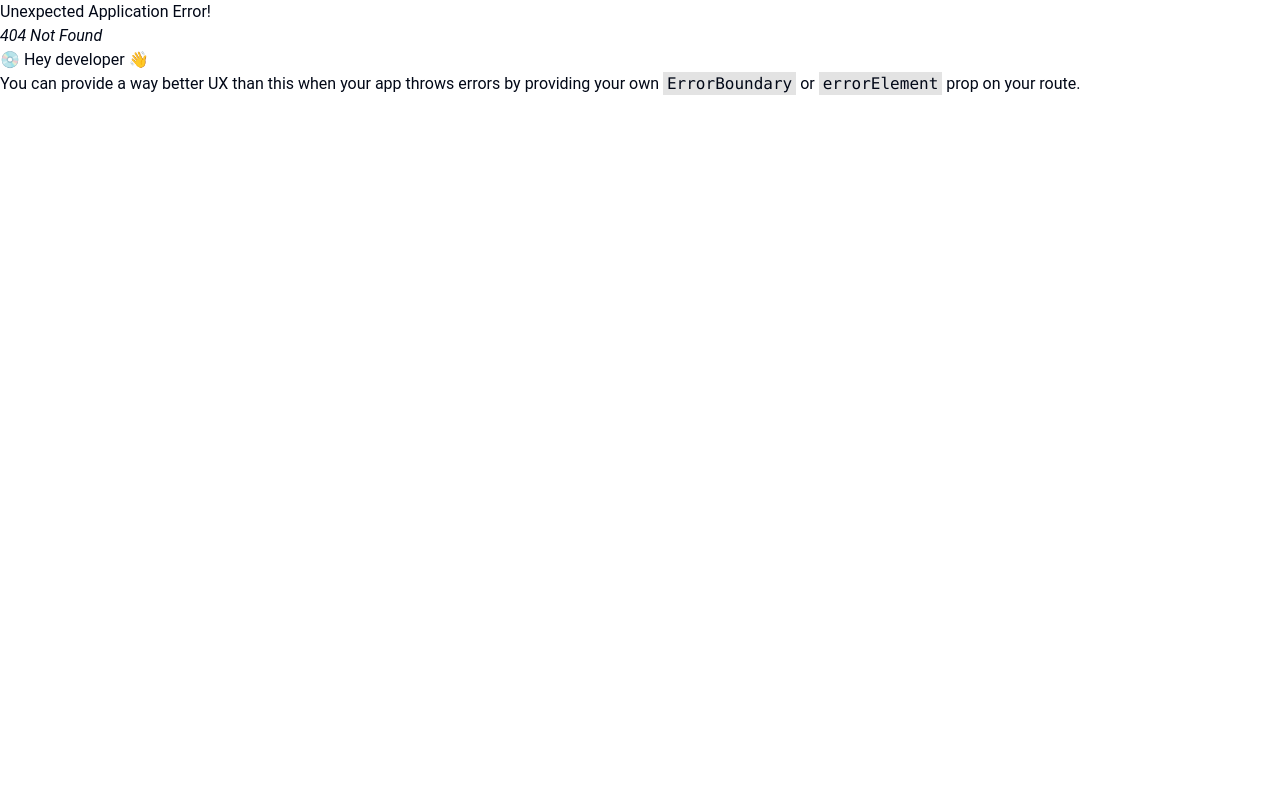
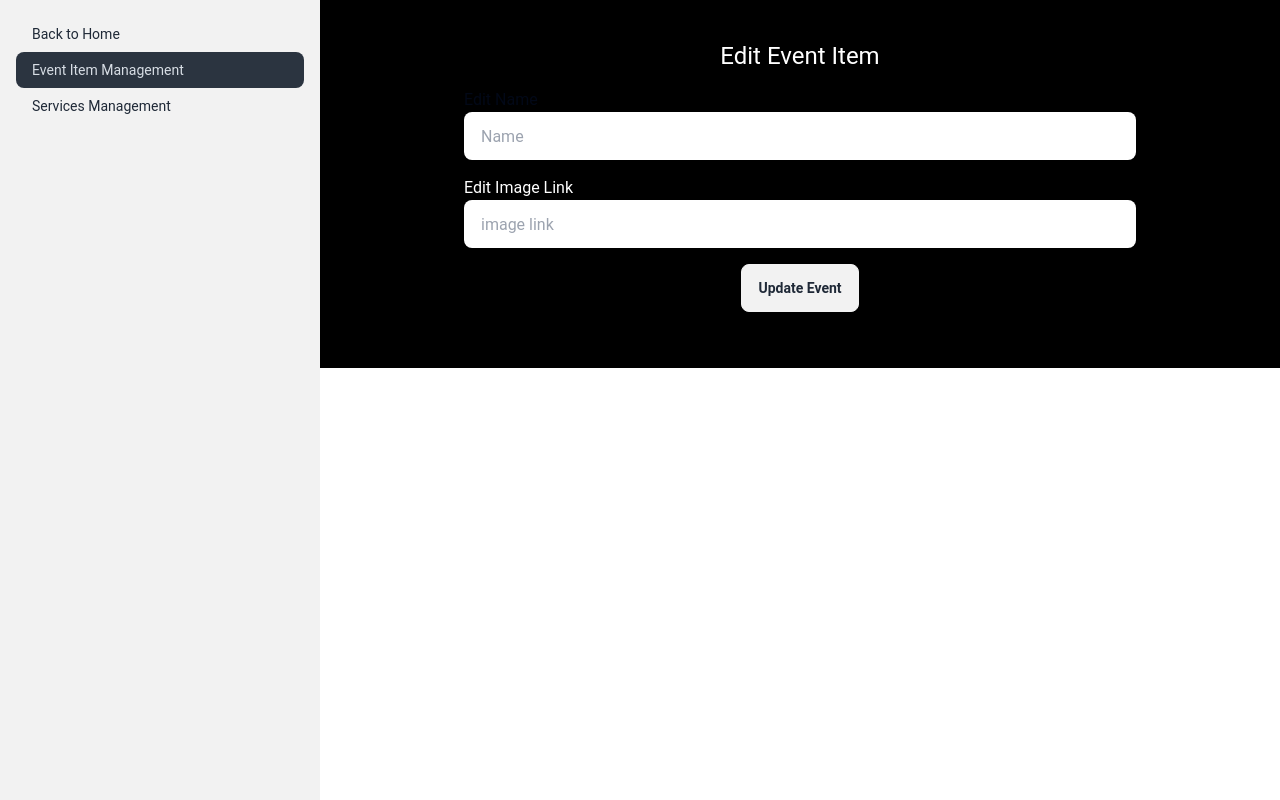
Before and after one commit to developer-nieem/event360-front-end, a React (Vite) app: page /admin/event-item-management/1 in a window 1280 px wide. Before the commit this address had no page. Built offline with nearby package versions, Linux system fonts and the light colour scheme; no server answers.

Commit message:
Event item Management CRUD operation Complete

```diff
--- a/package.json
+++ b/package.json
@@ -24,6 +24,7 @@
     "react-hook-form": "^7.49.3",
     "react-router-dom": "^6.21.3",
     "sort-by": "^1.2.0",
+    "sweetalert2": "^11.10.4",
     "swiper": "^11.0.5",
     "tailwind-merge": "^2.2.1",
     "tailwindcss-animate": "^1.0.7"
--- a/src/components/EventItemManagement/AddEvent.tsx
+++ b/src/components/EventItemManagement/AddEvent.tsx
@@ -1,6 +1,7 @@
 import { useMutation, useQueryClient } from "@tanstack/react-query";
 import axios from "axios";
 import { SubmitHandler, useForm } from "react-hook-form"
+import Swal from 'sweetalert2'
 
 type Inputs = {
     name: string
@@ -17,6 +18,8 @@ const AddEvent = () => {
       const queryClient =  useQueryClient()
 
 
+
+
       const {mutateAsync } = useMutation({
 
         mutationFn : async(data ) => {
@@ -25,8 +28,19 @@ const AddEvent = () => {
 
         onSuccess : () => {
             queryClient.invalidateQueries({queryKey: ["event"]})
+
+            Swal.fire({
+                position: "top-end",
+                icon: "success",
+                title: "Your Event has been Added",
+                showConfirmButton: false,
+                timer: 1500
+              });
         }
     })
+
+
+
 
 
       const onSubmit: SubmitHandler<Inputs> = async(data) => {
--- a/src/components/EventItemManagement/EditEvent.tsx
+++ b/src/components/EventItemManagement/EditEvent.tsx
@@ -1,11 +1,104 @@
+import { useGetEventItem } from "@/api/EventItem/useGetEventItem";
+import { IEvents } from "@/type/events/events.type";
+import { useMutation, useQueryClient } from "@tanstack/react-query";
+import axios from "axios";
+import { useEffect, useState } from "react";
+import { SubmitHandler, useForm } from "react-hook-form";
+import { useNavigate, useParams } from "react-router-dom";
+import Swal from "sweetalert2";
+
+type Inputs = {
+    name: string
+    image: string
+  }
 
 const EditEvent = () => {
+
+    const [eventName , setEventName] = useState('')
+    const [eventImage , setEventImage] = useState('')
+
+
+    const router =  useNavigate()
+
+    const {
+        register,
+        handleSubmit,
+      } = useForm<Inputs>()
+
+    const {id} =  useParams();
+
+    const {data} = useGetEventItem()
+
+
+    const event =  data?.data.find ((item : IEvents) => item._id === id)
+
+        useEffect(() => {
+
+                    setEventName(event?.name)
+                    setEventImage(event?.image)
+
+           }, [event])
+
+    const  queryCLient = useQueryClient()
+
+           const {mutateAsync} = useMutation({
+            mutationFn : async(data) => {
+                return await axios.put(`http://localhost:3000/event-item/${id}`, data)
+            },
+
+            onSuccess : () => {
+                queryCLient.invalidateQueries({queryKey : ["event"]})
+
+
+            Swal.fire({
+                position: "top-end",
+                icon: "success",
+                title: "Your Event has been Updated",
+                showConfirmButton: false,
+                timer: 1500
+              });
+
+                router("/admin/event-item-management")
+
+
+
+            }
+           })
+
+
+           console.log(`http://localhost:3000/event-item/${id}`);
+
+ const onSubmit: SubmitHandler<Inputs> = async(data) => {
+
+        const eventData = {
+            name: data.name,
+            image: data.image
+        }
+
+
+        await mutateAsync(eventData)
+
+    }
+
+
     return (
-        <div>
-            <h2>Edit Event Item</h2>
+        <div className="bg-black p-10 space-y-4 ">
+            <h2 className="text-center text-white text-2xl">Edit Event Item</h2>
 
             <div>
-                <form ></form>
+            <form onSubmit={handleSubmit(onSubmit)} className=" max-w-2xl mx-auto">
+                <label htmlFor="name" className="text-center">Edit Name</label>
+          <input defaultValue={eventName} className=" mb-4 input w-full text-black" placeholder="Name" {...register("name")} id="name" />
+
+        <label htmlFor="image" className="text-white ">Edit Image Link</label>
+          <input defaultValue={eventImage}  className="input w-full text-black" placeholder="image link" {...register("image")} id="image" />
+
+
+         <div className="text-center my-4">
+         <button className="btn ">Update Event</button>
+         </div>
+          </form>
+
             </div>
         </div>
     );
--- a/src/components/EventItemManagement/EventList.tsx
+++ b/src/components/EventItemManagement/EventList.tsx
@@ -2,6 +2,8 @@ import { useGetEventItem } from "@/api/EventItem/useGetEventItem";
 import { Table, TableBody, TableCaption, TableCell, TableFooter, TableHead, TableHeader, TableRow } from "../ui/table";
 import { IEvents } from "@/type/events/events.type";
 import { Edit, Trash } from "lucide-react";
+import { Link } from "react-router-dom";
+import RemoveEvent from "./RemoveEvent";
 
 const EventList = () => {
 
@@ -28,9 +30,11 @@ const EventList = () => {
           <TableRow key={event._id}>
             <TableCell className="font-medium">{event.name} </TableCell>
             <TableCell> <img className="w-12 h-12 rounded-full" src={event.image} alt="" /> </TableCell>
-            <TableCell className="text-right">
-              <button> <Edit/>  </button>
-              <button> <Trash/>  </button>
+            <TableCell className="text-right flex gap-5 justify-end">
+              <Link to={`/admin/event-item-management/${event._id}`}> <Edit/>  </Link>
+
+              <RemoveEvent id ={event._id} />
+
             </TableCell>
           </TableRow>
         ))}
--- a/src/components/EventItemManagement/RemoveEvent.tsx
+++ b/src/components/EventItemManagement/RemoveEvent.tsx
@@ -0,0 +1,53 @@
+
+import { useMutation, useQueryClient } from "@tanstack/react-query";
+import axios from "axios";
+import { Trash } from "lucide-react";
+import Swal from "sweetalert2";
+
+
+const RemoveEvent = ({id}) => {
+
+
+    const queryClient =  useQueryClient()
+    const {mutateAsync} = useMutation({
+
+        mutationFn : () => {
+             return axios.delete(`http://localhost:3000/event-item/${id}`)
+        },
+
+
+        onSuccess : () => {
+            queryClient.invalidateQueries({queryKey : ["event"]})
+            Swal.fire({
+                position: "top-end",
+                icon: "success",
+                title: "Your Event has been Removed",
+                showConfirmButton: false,
+                timer: 1500
+              });
+
+        }
+
+
+    })
+
+
+const handleDelete = async() => {
+
+  await mutateAsync()
+
+}
+
+
+    return (
+
+        <button onClick={handleDelete}>
+        <Trash/>
+
+        </button>
+
+
+    );
+};
+
+export default RemoveEvent;
--- a/src/layout/AdminLayout.tsx
+++ b/src/layout/AdminLayout.tsx
@@ -10,7 +10,7 @@ const AdminLayout = () => {
           <Outlet/>
           <label
             htmlFor="my-drawer-2"
-            className="btn btn-primary drawer-button lg:hidden"
+            className="btn btn-primary drawer-button lg:hidden "
           >
             Open Sidebar Menu
           </label>
--- a/src/route/route.tsx
+++ b/src/route/route.tsx
@@ -1,4 +1,5 @@
 import App from "@/App";
+import EditEvent from "@/components/EventItemManagement/EditEvent";
 import AdminLayout from "@/layout/AdminLayout";
 import About from "@/pages/About";
 import Contact from "@/pages/Contact";
@@ -41,6 +42,10 @@ export const route = createBrowserRouter([
                 element: <EventItemManagement/>
             },
             {
+                path:'event-item-management/:id',
+                element: <EditEvent/>
+            },
+            {
                 path:'services-management',
                 element: <ServicesManagement/>
             }
```
Also changed, not shown: 1 other file (tests, documents, lock files or other folders).
